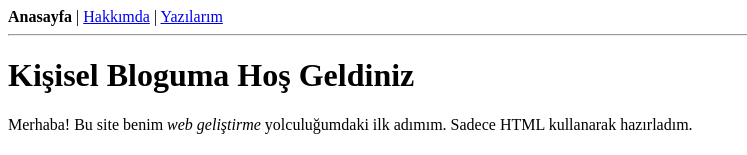
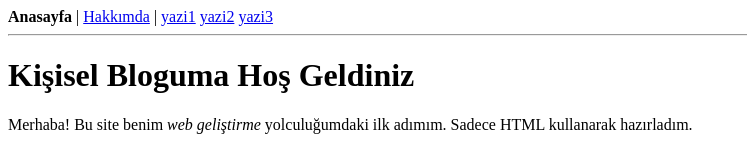
Before and after one commit to Selinnkurtt/Blog-Sitem, a plain HTML site: page index.html in a window 1280 px wide. Shown: the top 155 px of the page, without its empty margins (0-747 px from the left). Drawn offline with Linux system fonts and the light colour scheme.

Commit message:
dosya commit edildi

```diff
--- a/index.html
+++ b/index.html
@@ -8,7 +8,9 @@
     <nav>
         <b>Anasayfa</b> |
         <a href="hakkimda.html">Hakkımda</a> |
-        <a href="yazilar.html">Yazılarım</a>
+        <a href="yazilar/yazi1.html">yazi1</a>
+        <a href="yazilar/yazi2.html">yazi2</a>
+        <a href="yazilar/yazi3.html">yazi3</a>
     </nav>
 
     <hr> <h1>Kişisel Bloguma Hoş Geldiniz</h1>
```
